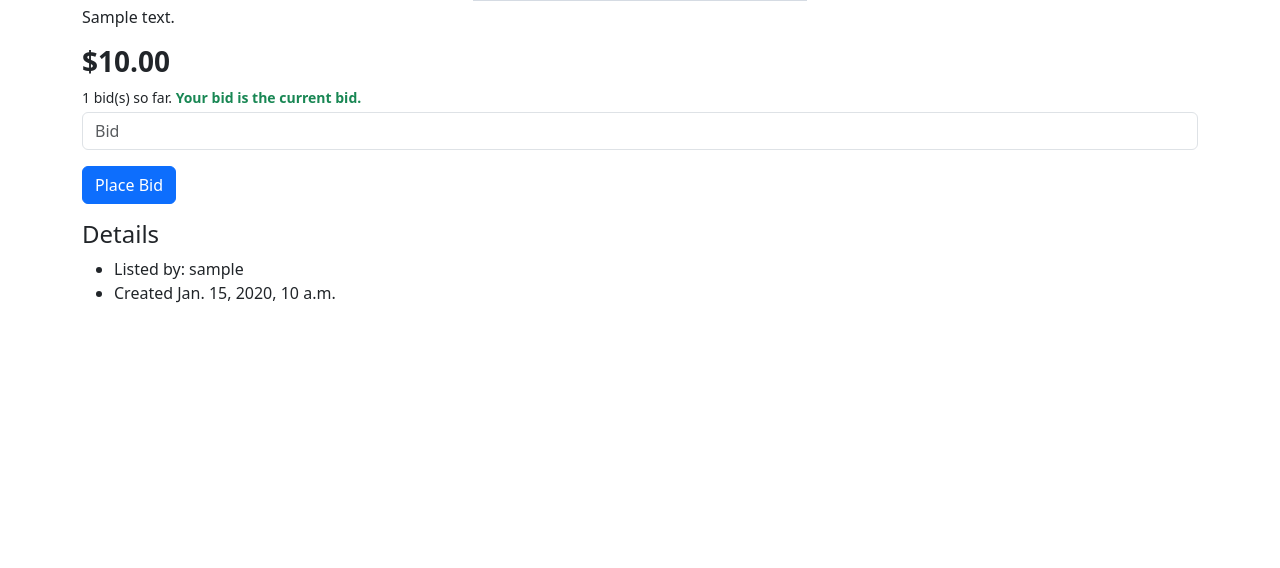
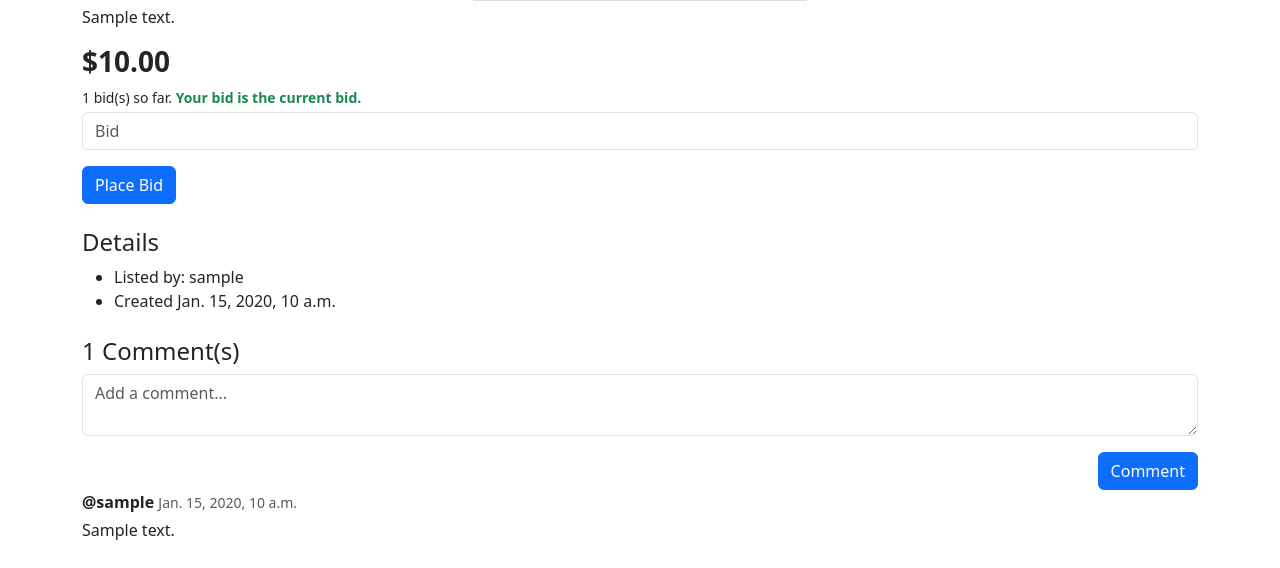
Before and after one commit to RCalvin2005/CS50Web-Commerce, a Django app: page /listing/1 in a window 1280 px wide. Shown: the part 458-1026 px from the top of the page. Before the commit the page ends 761 px from the top, so only its background shows below. Run offline with Django 4.2, Linux system fonts and the light colour scheme; a user stored in the database is signed in; tables that the repository leaves empty hold one stand-in row (values such as "Sample post"); grey boxes marked "Sample" are stand-in pictures; some libraries are stand-ins or nearby versions.

Commit message:
Added ability to view & post comments

```diff
--- a/auctions/forms.py
+++ b/auctions/forms.py
@@ -1,6 +1,6 @@
 from django import forms
 
-from .models import Listing, Bid
+from .models import Listing, Bid, Comment
 
 # Source: https://ordinarycoders.com/blog/article/django-modelforms
 
@@ -49,3 +49,18 @@ class BidForm(forms.ModelForm):
                 f'Bid should be at least ${listing.starting_price}'])
 
         return self.cleaned_data
+
+
+class CommentForm(forms.ModelForm):
+    class Meta:
+        model = Comment
+        fields = ("message",)
+        widgets = {
+            "message": forms.Textarea(attrs={
+                "placeholder": "Add a comment...",
+                "rows": "2",
+            }),
+        }
+        labels = {
+            "message": "",
+        }
--- a/auctions/models.py
+++ b/auctions/models.py
@@ -36,6 +36,7 @@ class Comment(models.Model):
     message = models.TextField()
     listing = models.ForeignKey(Listing, on_delete=models.CASCADE, related_name="comments")
     author = models.ForeignKey(User, on_delete=models.CASCADE, related_name="comments")
+    date = models.DateTimeField(auto_now_add=True)
 
     def __str__(self):
         return f"{self.author} commented \"{self.message}\" at {self.listing}"
--- a/auctions/templates/auctions/listing_page.html
+++ b/auctions/templates/auctions/listing_page.html
@@ -29,17 +29,33 @@
             <form action="{% url 'place_bid' listing.id %}" method="post">
                 {% csrf_token %}
                 <p class="small mb-1">{{ bid_status | safe}}</p>
-                {{ form | crispy }}
+                {{ bid_form | crispy }}
                 <input class="btn btn-primary" type="submit" value="Place Bid">
             </form>
         {% else %}
             <p class="small">{{ bid_status | safe }}</p>
         {% endif %}
 
-        <h4 class="mt-3">Details</h4>
+        <h4 class="mt-4">Details</h4>
         <ul>
             <li>Listed by: {{ listing.seller }}</li>
             <li>Created {{ listing.date }}</li>
         </ul>
+
+        <h4 class="mt-4">{{ comment_count }} Comment(s)</h4>
+        {% if user.is_authenticated %}
+            <form action="{% url 'post_comment' listing.id %}" method="post">
+                {% csrf_token %}
+                {{ comment_form | crispy }}
+                <div class="text-end">
+                    <input class="btn btn-primary" type="submit" value="Comment">
+                </div>
+            </form>
+        {% endif %}
+
+        {% for comment in comments %}
+            <p class="mb-1"><b>@{{ comment.author }}</b>   <span class="small text-muted">{{ comment.date }}</span></p>
+            <p>{{ comment.message }}</p>
+        {% endfor %}
     </div>
 {% endblock %}
--- a/auctions/urls.py
+++ b/auctions/urls.py
@@ -10,4 +10,5 @@ urlpatterns = [
     path("listing/add", views.add_listing, name="add_listing"),
     path("listing/<int:listing_id>", views.listing_page, name="listing_page"),
     path("listing/<int:listing_id>/bid", views.place_bid, name="place_bid"),
+    path("listing/<int:listing_id>/comment", views.post_comment, name="post_comment"),
 ]
--- a/auctions/views.py
+++ b/auctions/views.py
@@ -6,7 +6,7 @@ from django.shortcuts import render
 from django.urls import reverse
 
 from .models import User, Listing, Bid, Comment
-from .forms import ListingForm, BidForm
+from .forms import ListingForm, BidForm, CommentForm
 from .util import get_bid_status
 
 
@@ -53,9 +53,12 @@ def listing_page(request, listing_id):
 
     return render(request, "auctions/listing_page.html", {
         "listing": listing,
+        "comments": listing.comments.all().order_by("-date"),
+        "comment_count": listing.comments.count(),
         "bid_status": get_bid_status(request, listing),
-        "form": BidForm(),
-        "msg": msg
+        "bid_form": BidForm(),
+        "comment_form": CommentForm(),
+        "msg": msg,
     })
 
 
@@ -83,9 +86,43 @@ def place_bid(request, listing_id):
         else:
             return render(request, "auctions/listing_page.html", {
                 "listing": listing,
+                "comments": listing.comments.all().order_by("-date"),
+                "comment_count": listing.comments.count(),
                 "bid_status": get_bid_status(request, listing),
-                "form": form,
+                "bid_form": form,
+                "comment_form": CommentForm(),
                 "msg": {"msg": "Failed to place bid.", "class": "alert-danger"}
+            })
+    else:
+        return HttpResponseRedirect(reverse("listing_page", args=[listing_id]))
+
+
+@login_required
+def post_comment(request, listing_id):
+    """ Allows user to post comment on listing """
+    if request.method == "POST":
+        listing = Listing.objects.get(pk=listing_id)
+        form = CommentForm(request.POST)
+
+        if form.is_valid():
+            # Save comment data
+            comment = form.save(commit=False)
+            comment.listing = listing
+            comment.author = request.user
+            comment.save()
+
+            request.session["msg"] = {"msg": "Comment posted!", "class": "alert-success"}
+
+            return HttpResponseRedirect(reverse("listing_page", args=[listing_id]))
+        else:
+            return render(request, "auctions/listing_page.html", {
+                "listing": listing,
+                "comments": listing.comments.all().order_by("-date"),
+                "comment_count": listing.comments.count(),
+                "bid_status": get_bid_status(request, listing),
+                "bid_form": BidForm(),
+                "comment_form": form,
+                "msg": {"msg": "Failed to post comment.", "class": "alert-danger"}
             })
     else:
         return HttpResponseRedirect(reverse("listing_page", args=[listing_id]))
```
Also changed, not shown: auctions/migrations/0007_comment_date.py (added).
